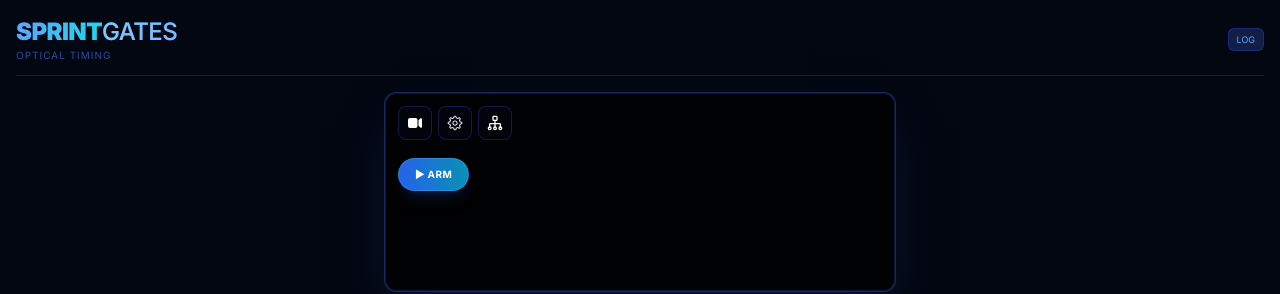
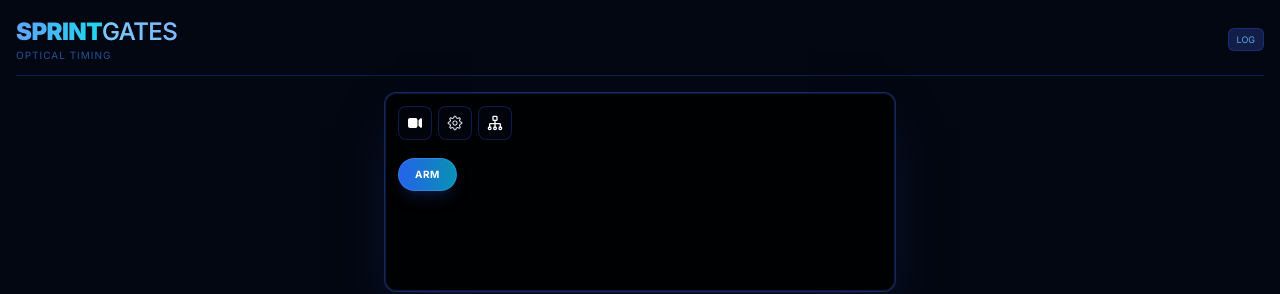
Before and after one commit to Areo-RGB/SprintBarrier-AI-v2, a React (Vite) app: page / in a window 1280 px wide. Shown: the top 294 px of the page. Built offline with nearby package versions, Linux system fonts and the light colour scheme; no server answers.

Commit message:
fix: Update button text in BarrierCam component for clarity
- Changed button text from "▶ ARM" to "ARM" for improved readability and user experience.

```diff
--- a/components/BarrierCam.tsx
+++ b/components/BarrierCam.tsx
@@ -578,7 +578,7 @@ export const BarrierCam: React.FC<BarrierCamProps> = ({
               }}
               className="bg-gradient-to-r from-blue-600 to-cyan-600 hover:from-blue-500 hover:to-cyan-500 text-white font-bold py-2 px-4 rounded-full text-[10px] tracking-wider border border-blue-400/30 shadow-lg shadow-blue-900/30 transition-all transform active:scale-95"
             >
-              ▶ ARM
+              ARM
             </button>
           ) : (
             <button
```
